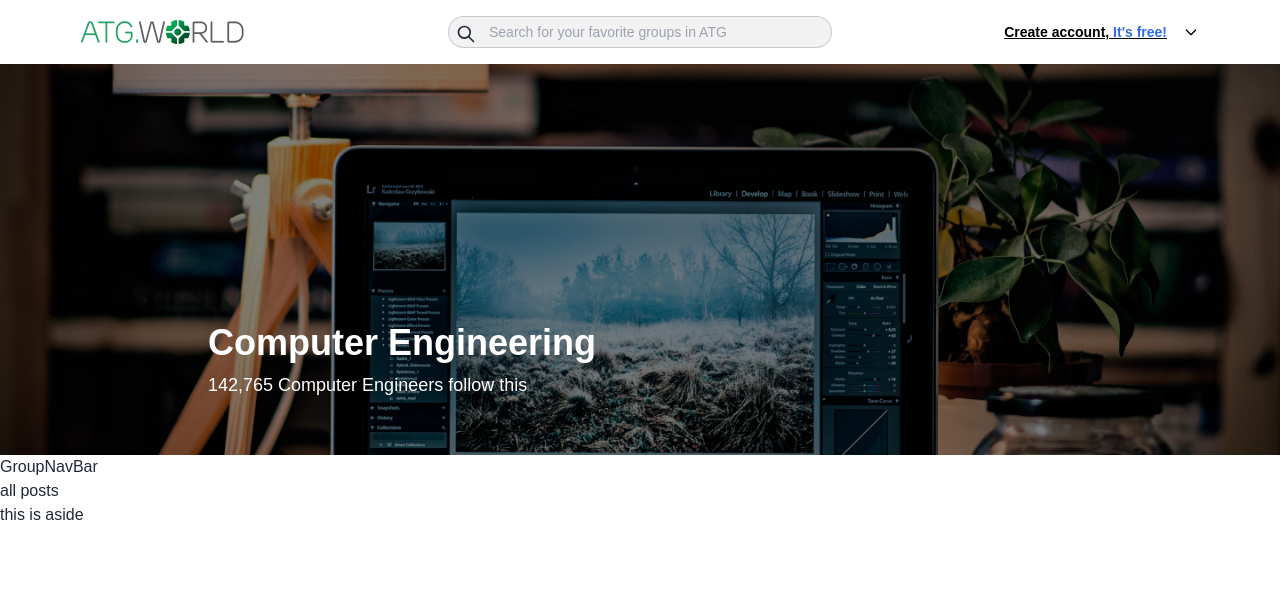
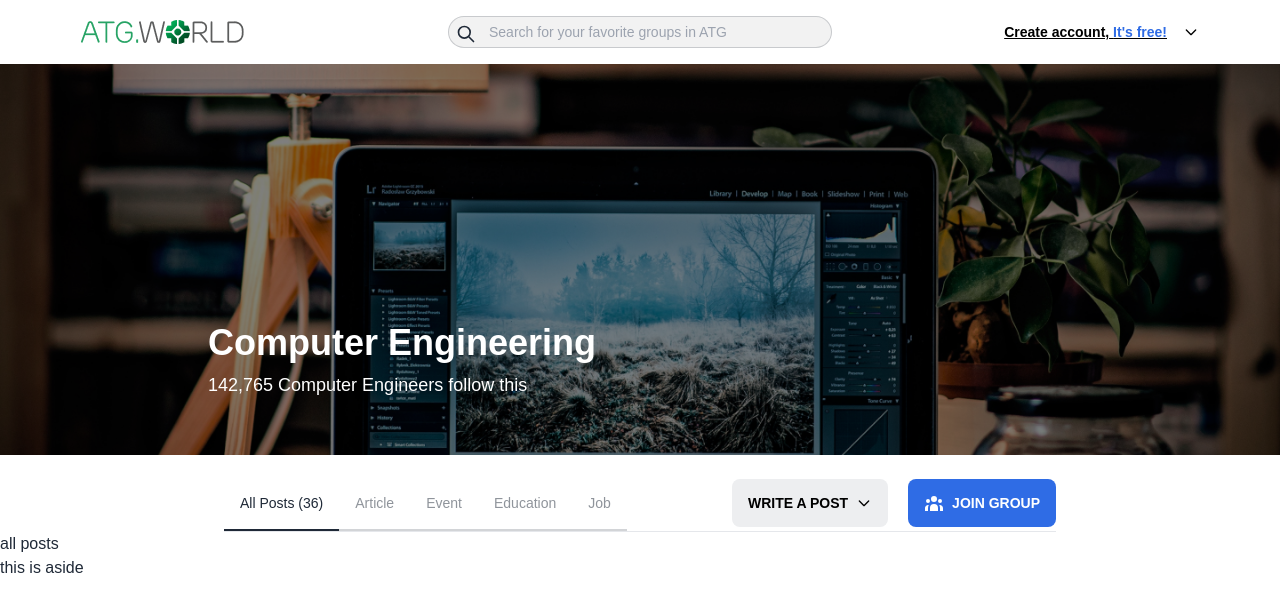
Before and after one commit to mahfuzswaron/ATG-World, a React (Vite) app: page / in a window 1280 px wide. Shown: the top 612 px of the page. Built offline with nearby package versions, Linux system fonts and the light colour scheme.

Commit message:
group navbar done

```diff
--- a/src/App.jsx
+++ b/src/App.jsx
@@ -10,6 +10,7 @@ function App() {
       <Navbar />
       <Routes>
         <Route path='/' element={<Home />} />
+        <Route path='/home' element={<Home />} />
       </Routes>
     </div>
   )
--- a/src/components/HomePage/DiscussionSection/GroupNavBar.jsx
+++ b/src/components/HomePage/DiscussionSection/GroupNavBar.jsx
@@ -2,8 +2,36 @@ import React from 'react';
 
 const GroupNavBar = () => {
     return (
-        <div>
-            GroupNavBar
+        <div className='pt-5 mx-56 '>
+            <div className='flex justify-between '>
+                <div class="tabs">
+                    <a class="tab tab-bordered pb-10  tab-active">All Posts (36) </a>
+                    <a class="tab tab-bordered pb-10 ">Article</a>
+                    <a class="tab tab-bordered pb-10 ">Event</a>
+                    <a class="tab tab-bordered pb-10 ">Education</a>
+                    <a class="tab tab-bordered pb-10 ">Job</a>
+                </div>
+                <div className='space-x-4 flex items-center'>
+
+                    <div class="dropdown">
+                        <label tabindex="0" class="btn border-none m-1 text-black bg-[#EDEEF0]">Write a Post
+                            <svg xmlns="http://www.w3.org/2000/svg" className="h-4 w-4 ml-2" fill="none" viewBox="0 0 24 24" stroke="currentColor" strokeWidth={2}>
+                                <path strokeLinecap="round" strokeLinejoin="round" d="M19 9l-7 7-7-7" />
+                            </svg>
+                        </label>
+                        <ul tabindex="0" class="dropdown-content menu p-2 shadow bg-base-100 rounded-box w-52">
+                            <li><a>Add Photo/video</a></li>
+                            <li><a>Only Text</a></li>
+                        </ul>
+                    </div>
+
+                    <button class="btn bg-[#2F6CE5] text-white border-none flex items-center space-x-2">
+                        <svg xmlns="http://www.w3.org/2000/svg" className="h-5 w-5" viewBox="0 0 20 20" fill="currentColor">
+                            <path d="M13 6a3 3 0 11-6 0 3 3 0 016 0zM18 8a2 2 0 11-4 0 2 2 0 014 0zM14 15a4 4 0 00-8 0v3h8v-3zM6 8a2 2 0 11-4 0 2 2 0 014 0zM16 18v-3a5.972 5.972 0 00-.75-2.906A3.005 3.005 0 0119 15v3h-3zM4.75 12.094A5.973 5.973 0 004 15v3H1v-3a3 3 0 013.75-2.906z" />
+                        </svg><span>Join Group</span></button>
+                </div>
+            </div>
+            <hr />
         </div>
     );
 };
```
